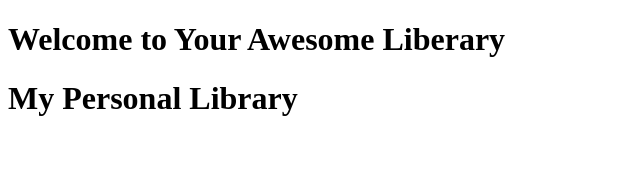
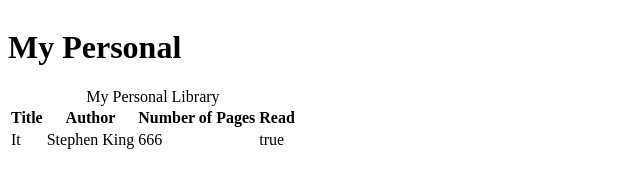
Before and after one commit to JoeyParshley/odin-javascript-library, a plain HTML site: page index.html in a window 1280 px wide. Shown: the whole page, without its empty margins (0-640 px from the left). Drawn offline with Linux system fonts and the light colour scheme.

Commit message:
Add functions to add book to library and display it as row in table

```diff
--- a/index.html
+++ b/index.html
@@ -5,13 +5,30 @@
     <meta name="viewport" content="width=device-width, initial-scale=1.0" />
     <link rel="stylesheet" href="./styles/library.css" />
     <script src="./scripts/library.js" defer></script>
-    <title>Document</title>
+    <title>Joey's Library</title>
   </head>
   <body>
     <div class="container">
-      <h1>Welcome to Your Awesome Liberary</h1>
       <div class="library">
-        <h1>My Personal Library</h1>
+        <h1>My Personal</h1>
+        <table id="myTable">
+          <caption>
+            My Personal Library
+          </caption>
+          <thead>
+            <tr>
+              <th scope="col">Title</th>
+              <th scope="col">Author</th>
+              <th scope="col">Number of Pages</th>
+              <th scope="col">Read</th>
+            </tr>
+          </thead>
+          <tbody></tbody>
+          <tfoot>
+            <th scope="row"></th>
+            <td></td>
+          </tfoot>
+        </table>
       </div>
     </div>
   </body>
--- a/scripts/library.js
+++ b/scripts/library.js
@@ -0,0 +1,42 @@
+const myLibrary = [];
+
+function Book(author, title, numOfPages, hasBeenRead) {
+  this.author = author;
+  this.title = title;
+  this.numOfPages = numOfPages;
+  this.hasBeenRead = hasBeenRead;
+}
+
+function buildTable(library) {
+  let titleCell = document.createElement("td");
+  let authorCell = document.createElement("td");
+  let numOfPagesCell = document.createElement("td");
+  let hasBeenReadCell = document.createElement("td");
+  let row = document.createElement("tr");
+  let tableBody = document.querySelector("#myTable tbody");
+
+  library.forEach((book) => {
+    titleCell.classList.add("title");
+    authorCell.classList.add("author");
+    numOfPagesCell.classList.add("numOfPages");
+    hasBeenReadCell.classList.add("hasBeenRead");
+    titleCell.textContent = book.title;
+    authorCell.textContent = book.author;
+    numOfPagesCell.textContent = book.numOfPages;
+    hasBeenReadCell.textContent = book.hasBeenRead;
+    row.appendChild(titleCell);
+    row.appendChild(authorCell);
+    row.appendChild(numOfPagesCell);
+    row.appendChild(hasBeenReadCell);
+    tableBody.appendChild(row);
+  });
+}
+
+function addBookToLibrary(author, title, numOfPages, hasBeenRead) {
+  const book = new Book(author, title, numOfPages, hasBeenRead);
+  myLibrary.push(book);
+}
+
+addBookToLibrary("Stephen King", "It", 666, true);
+buildTable(myLibrary);
+console.log(JSON.stringify(myLibrary));
--- a/styles/library.css
+++ b/styles/library.css
@@ -0,0 +1,6 @@
+.container {
+  display: grid;
+}
+
+.library {
+}
```
